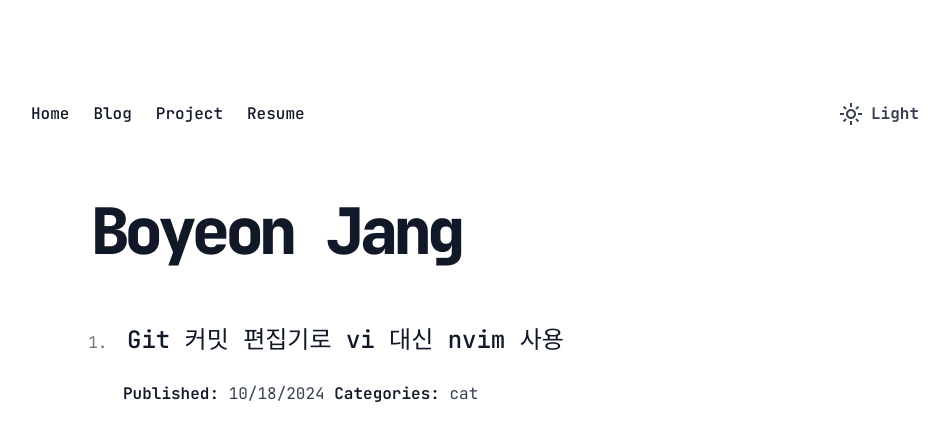
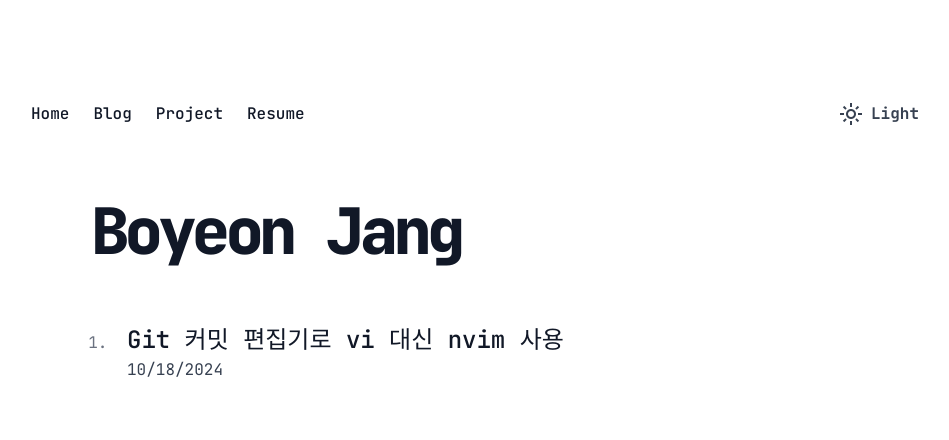
Before and after one commit to boyeoon/boyeon-blog, a Next.js app: page / in a window 1280 px wide. Shown: the top 440 px of the page, without its empty margins (165-1114 px from the left). Built offline with nearby package versions, Linux system fonts and the light colour scheme.

Commit message:
feat: 카테고리 안보이게 임시 주석처리

```diff
--- a/app/components/posts/index.tsx
+++ b/app/components/posts/index.tsx
@@ -4,16 +4,17 @@ import Link from "next/link";
 export function Posts({ posts }: { posts: Post[] }) {
   return (
     <ol>
-      {posts.map(({ slug, title, publishDate, categories }) => (
+      {/* {posts.map(({ slug, title, publishDate, categories }) => ( */}
+      {posts.map(({ slug, title, publishDate }) => (
         <li key={slug}>
-          <h2>
+          <h2 className="mb-0">
             <Link href={`/${slug}`}>{title}</Link>
           </h2>
-          <p>
-            <strong>Published:</strong>{" "}
+          <p className="pl-1">
+            {/* <strong>Published:</strong>{" "} */}
             {new Date(publishDate).toLocaleDateString()}{" "}
-            <strong>Categories:</strong>{" "}
-            {categories.map((cat, i) => `${i ? ", " : ""}${cat}`)}
+            {/* <strong>Categories:</strong>{" "}
+            {categories.map((cat, i) => `${i ? ", " : ""}${cat}`)} */}
           </p>
         </li>
       ))}
```
